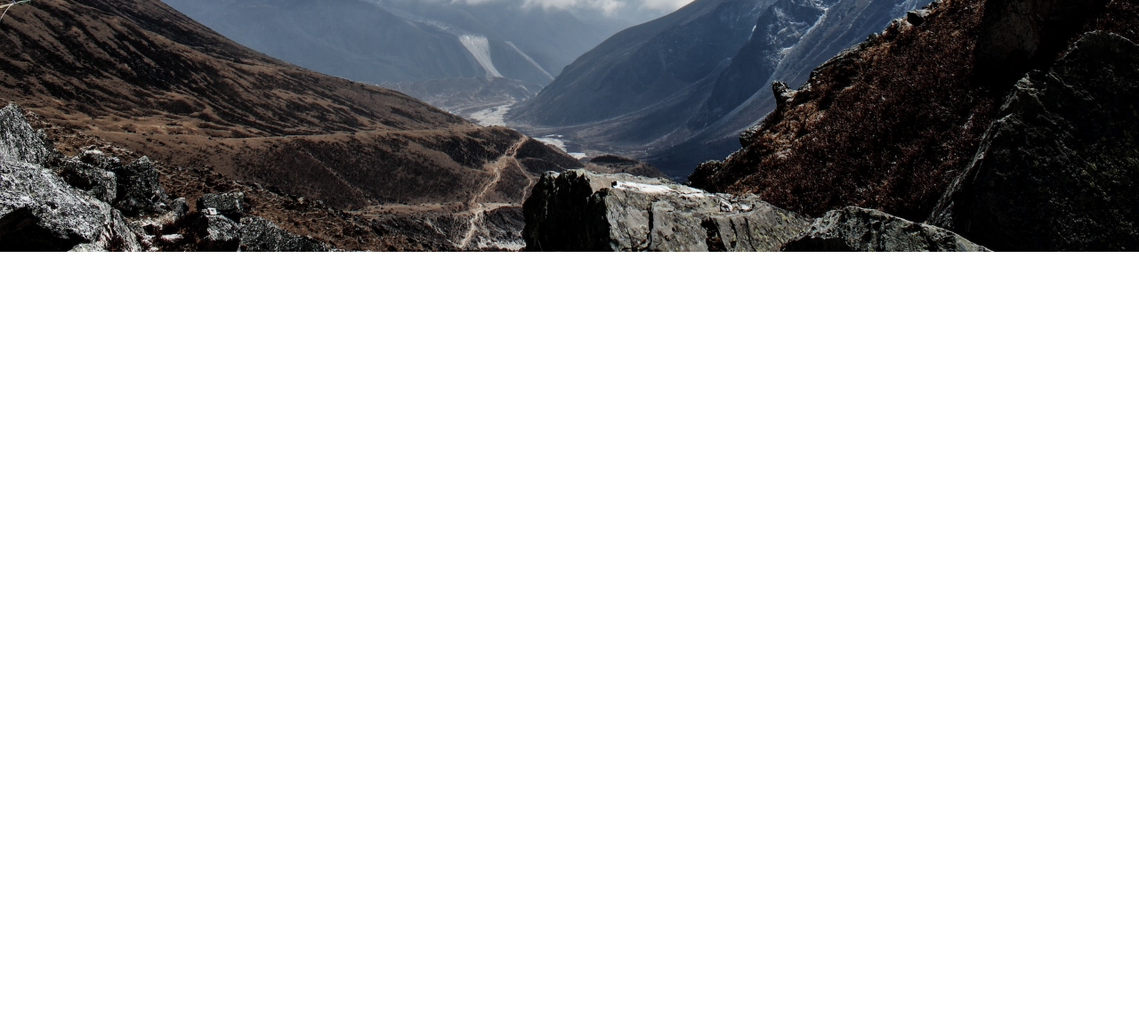
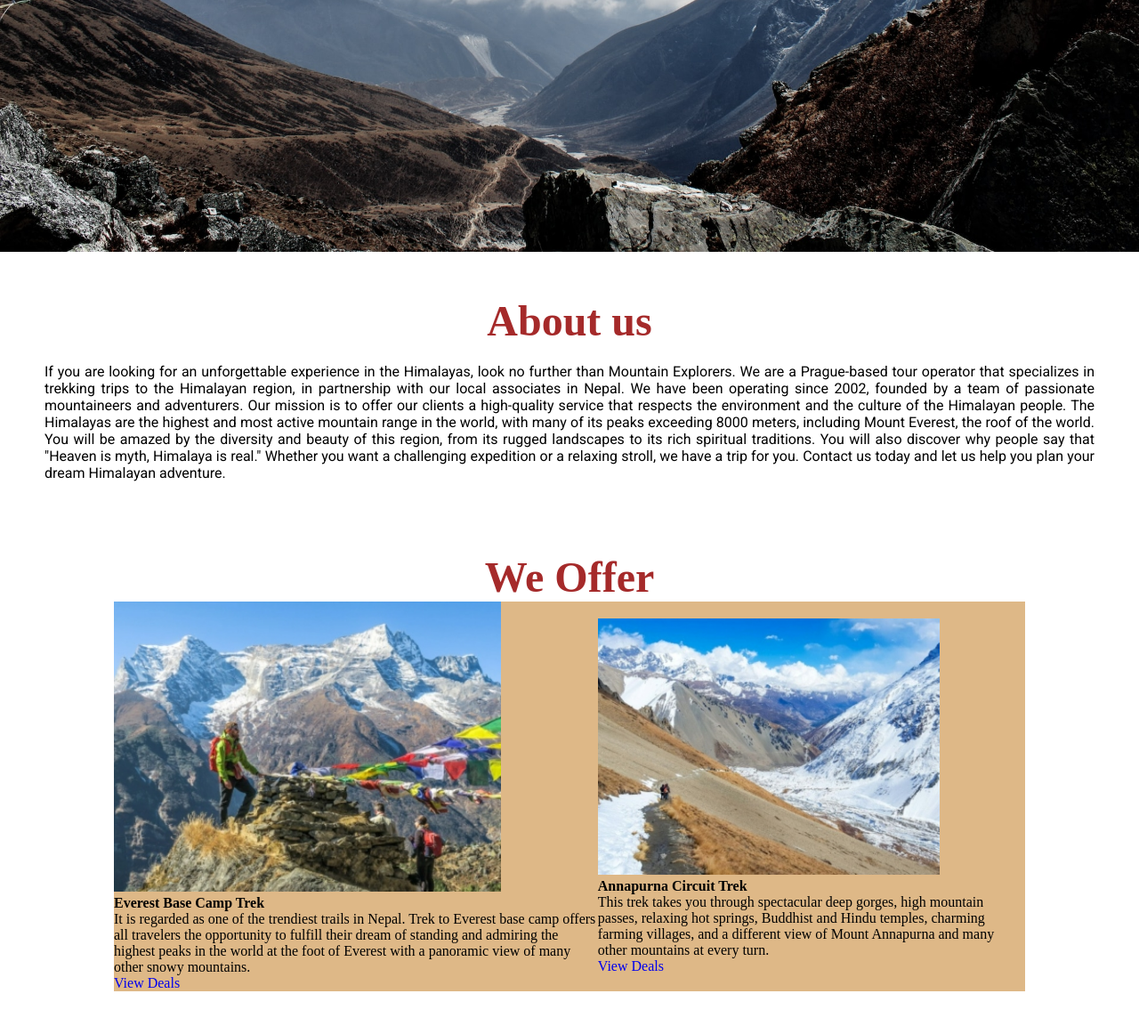
Before and after one commit to Santos-uprety/Mountain-Explorers, a plain HTML site: page index.html in a window 1280 px wide. Shown: the part 517-1670 px from the top of the page at 89% size. Before the commit the page ends 800 px from the top, so only its background shows below. Drawn offline with Linux system fonts and the light colour scheme.

Commit message:
add about you section and style to it

```diff
--- a/assets/css/style.css
+++ b/assets/css/style.css
@@ -108,3 +108,46 @@ header {
 .button:hover{
     background-color: blue;
 }
+/*about section */
+
+.about h1{
+    font-size: 6vmin;
+    margin-top: 30px;
+    padding: 20px 15px 20px;
+    color: brown;
+    text-align: center;
+
+}
+.about p{
+    font-family: 'Roboto';
+    font-size: 2vmin;
+    text-align: justify;
+    background-color:lightskyblue
+    color: whitesmoke;
+    margin-left: 50px;
+    margin-right: 50px;
+
+
+}
+/* offer section*/
+section{
+    width: 80%;
+    margin: 80px auto;
+
+}
+.heading{
+    text-align: center;
+    font-size: 4vmin;
+    color: brown;
+}
+
+.row{
+    display: flex;
+    align-items: center;
+    width: 100%;
+    justify-content: space-between;
+    background: burlywood;
+}
+.row .column img{
+    width: 80%;
+}
--- a/index.html
+++ b/index.html
@@ -41,5 +41,53 @@
             <a href="#" class="button">Let's Explore</a>
         </div>
     </header>
+
+
+        <div class="about">
+            <h1>About us</h1>
+            <p>If you are looking for an unforgettable experience in the Himalayas, look no further than Mountain Explorers.
+                We are a Prague-based tour operator that specializes in trekking trips to the Himalayan region,
+                in partnership with our local associates in Nepal. We have been operating since 2002, founded by
+                a team of passionate mountaineers and adventurers. Our mission is to offer our clients a high-quality
+                service that respects the environment and the culture of the Himalayan people. The Himalayas are the
+                 highest and most active mountain range in the world, with many of its peaks exceeding 8000 meters,
+                 including Mount Everest, the roof of the world. You will be amazed by the diversity and beauty of
+                  this region, from its rugged landscapes to its rich spiritual traditions. You will also discover
+                  why people say that "Heaven is myth, Himalaya is real." Whether you want a challenging expedition
+                  or a relaxing stroll, we have a trip for you. Contact us today and let us help you plan your dream Himalayan adventure.
+            </p>
+
+        </div>
+        <!--offer section-->
+        <section class="packages">
+            <div class="heading">
+                <h1>We Offer</h1>
+                <div class="offers"></div>
+            </div>
+            <div class="row">
+                <div class="column">
+                    <img src="assets/images/everest.jpg" alt="">
+                    <h4>Everest Base Camp Trek</h4>
+                    <p>It is regarded as one of the trendiest trails in Nepal. Trek to Everest base camp offers
+                        all travelers the opportunity to fulfill their dream of
+                        standing and admiring the highest peaks in the world at the foot of Everest
+                        with a panoramic view of many other snowy mountains.</p>
+                        <a href="#" class="click">View Deals</a>
+                </div>
+                <div class="column">
+                    <img src="assets/images/annapurna.jpg" alt="">
+                    <h4>Annapurna Circuit Trek</h4>
+                    <p>This trek takes you through spectacular deep gorges, high mountain passes,
+                        relaxing hot springs, Buddhist and Hindu temples,
+                        charming farming villages, and a different view of Mount Annapurna
+                        and many other mountains at every turn.</p>
+                    <a href="#" class="click">View Deals</a>
+                </div>
+            </div>
+
+
+        </section>
+
+
 </body>
 </html>
```
Also changed, not shown: assets/images/Mardi.jpg (added), assets/images/Mustang.jpg (added), assets/images/annapurna.jpg (added), assets/images/everest.jpg (added).
